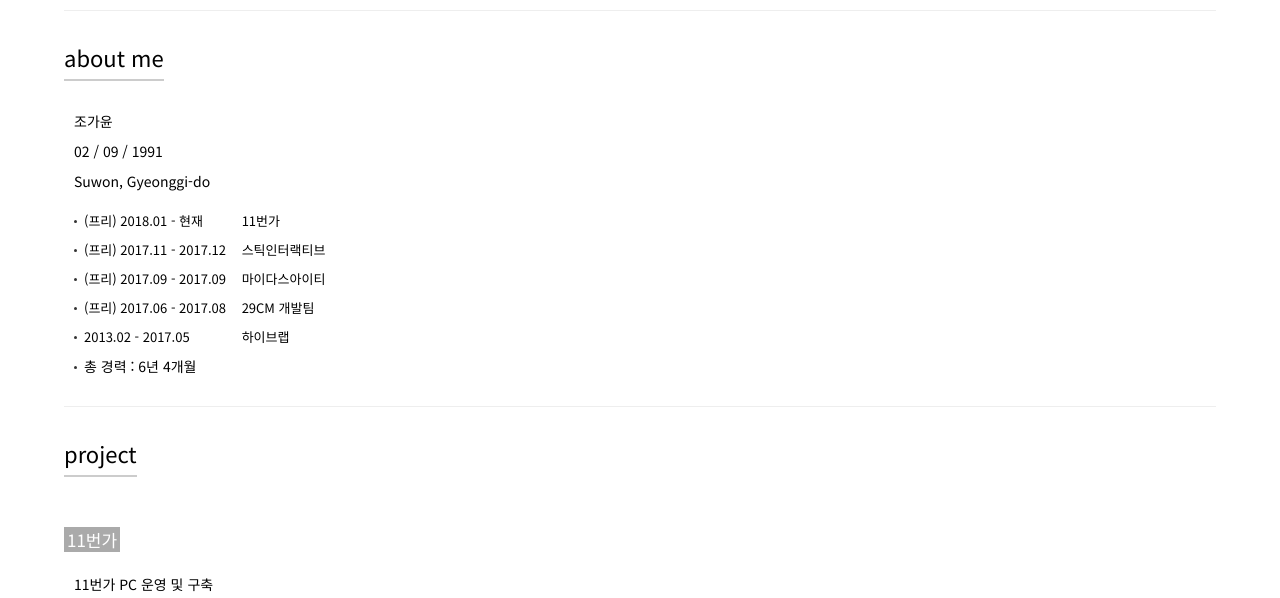
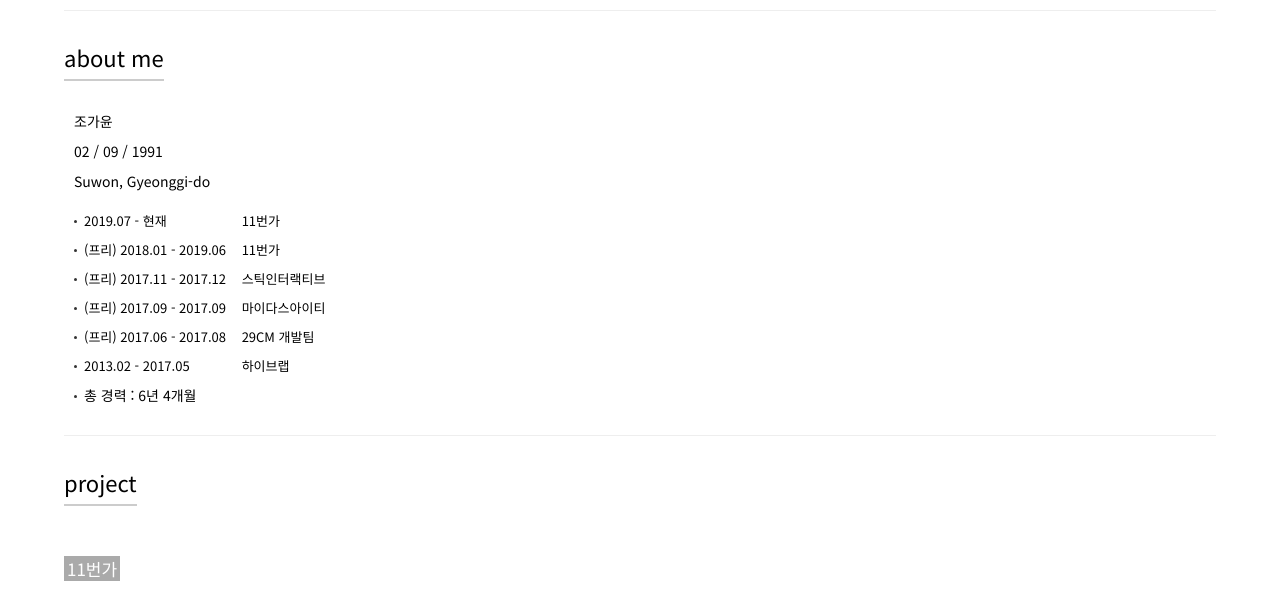
Before and after one commit to yuneeZ/note, a plain HTML site: page index.html in a window 1280 px wide. Shown: the part 177-775 px from the top of the page. Drawn offline with Linux system fonts and the light colour scheme.

Commit message:
career edit

```diff
--- a/index.html
+++ b/index.html
@@ -50,7 +50,8 @@
                 <dd>Suwon, Gyeonggi-do</dd>
             </dl>
             <ul class="dot_lst">
-                <li><span class="min">(프리) 2018.01 - 현재</span> 11번가</li>
+                <li><span class="min">2019.07 - 현재</span> 11번가</li>
+                <li><span class="min">(프리) 2018.01 - 2019.06</span> 11번가</li>
                 <li><span class="min">(프리) 2017.11 - 2017.12</span> 스틱인터랙티브</li>
                 <li><span class="min">(프리) 2017.09 - 2017.09</span> 마이다스아이티</li>
                 <li><span class="min">(프리) 2017.06 - 2017.08</span> 29CM 개발팀</li>
```
